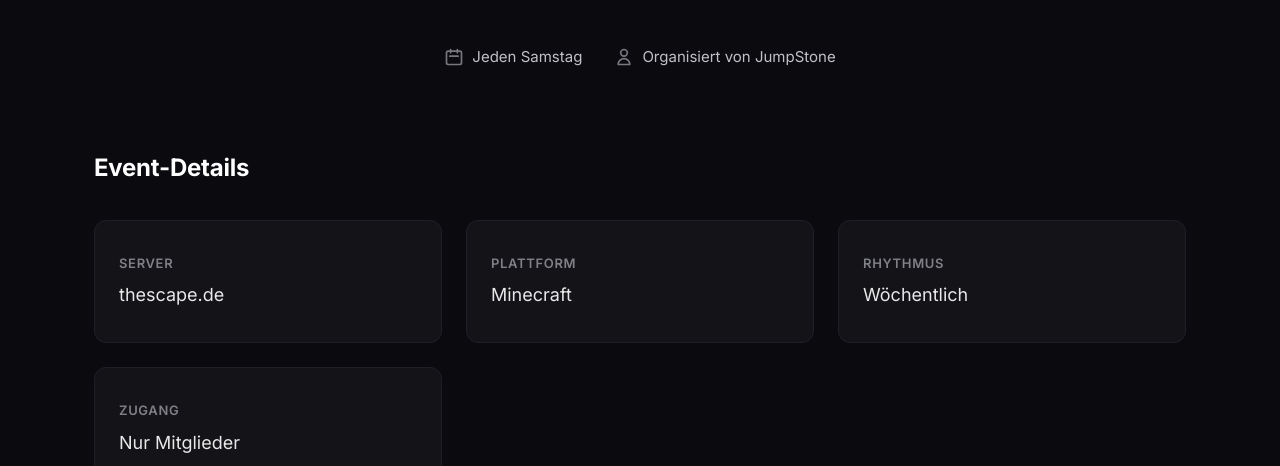
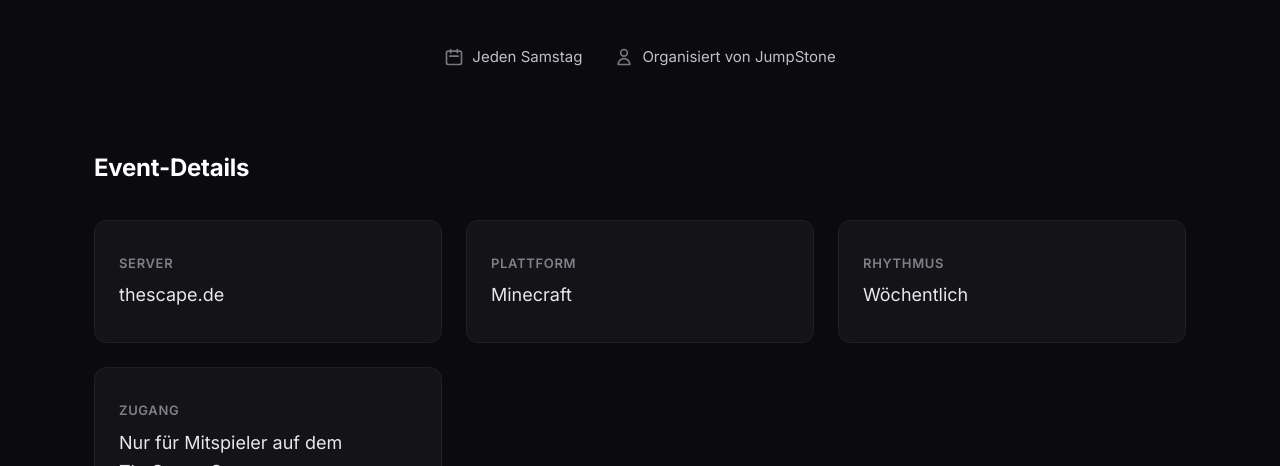
Before and after one commit to Jumpstone/jumpow-web, a plain HTML site: page src/techno/index.html in a window 1280 px wide. Shown: the part 334-800 px from the top of the page. Drawn offline with Linux system fonts and the light colour scheme.

Commit message:
Update index.html

```diff
--- a/src/techno/index.html
+++ b/src/techno/index.html
@@ -302,7 +302,9 @@
           </div>
           <div class="info-card">
             <div class="info-card-label">Zugang</div>
-            <div class="info-card-value">Nur Mitglieder</div>
+            <div class="info-card-value">
+              Nur für Mitspieler auf dem TheScape Server
+            </div>
           </div>
         </div>
 
```
